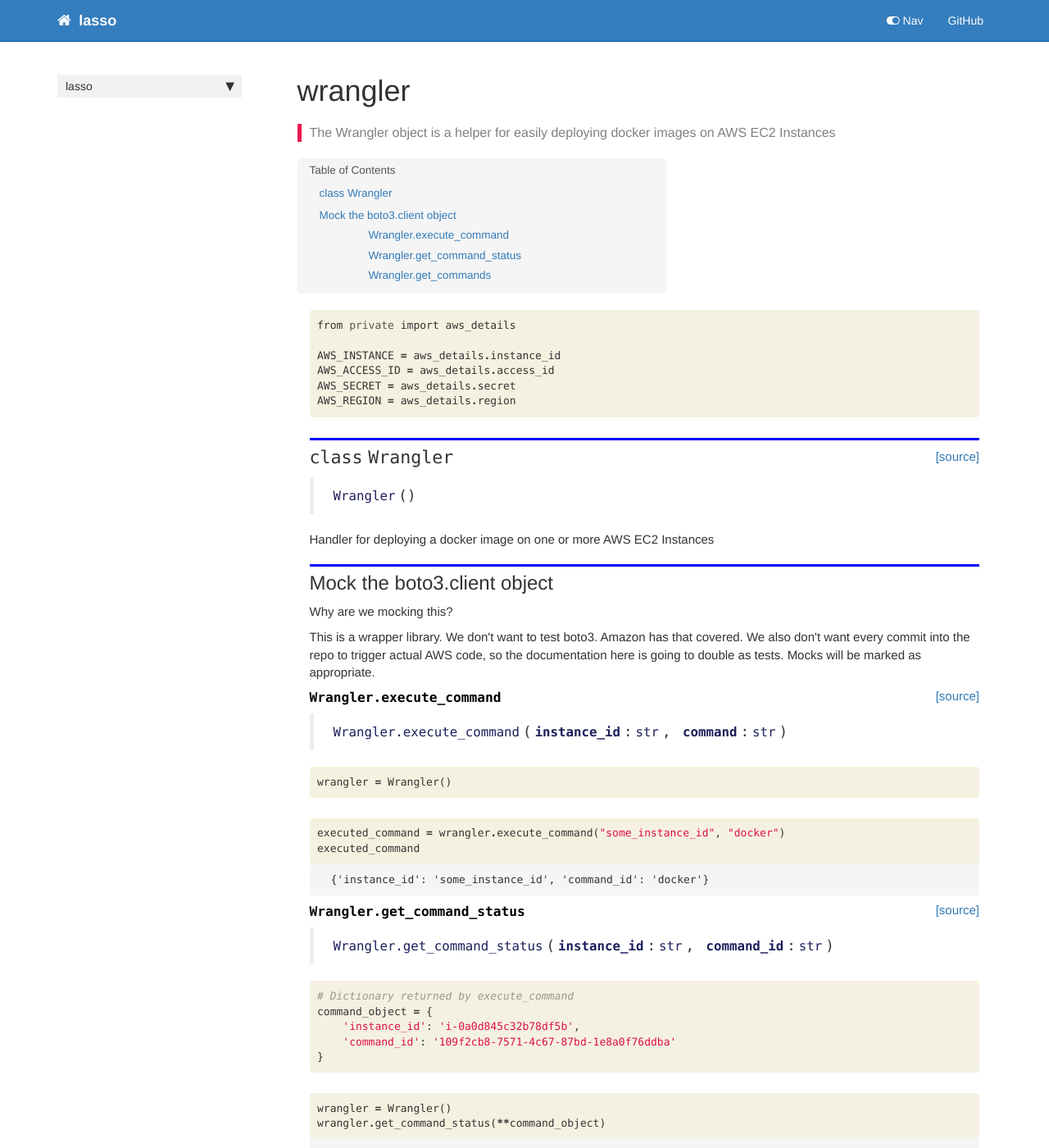
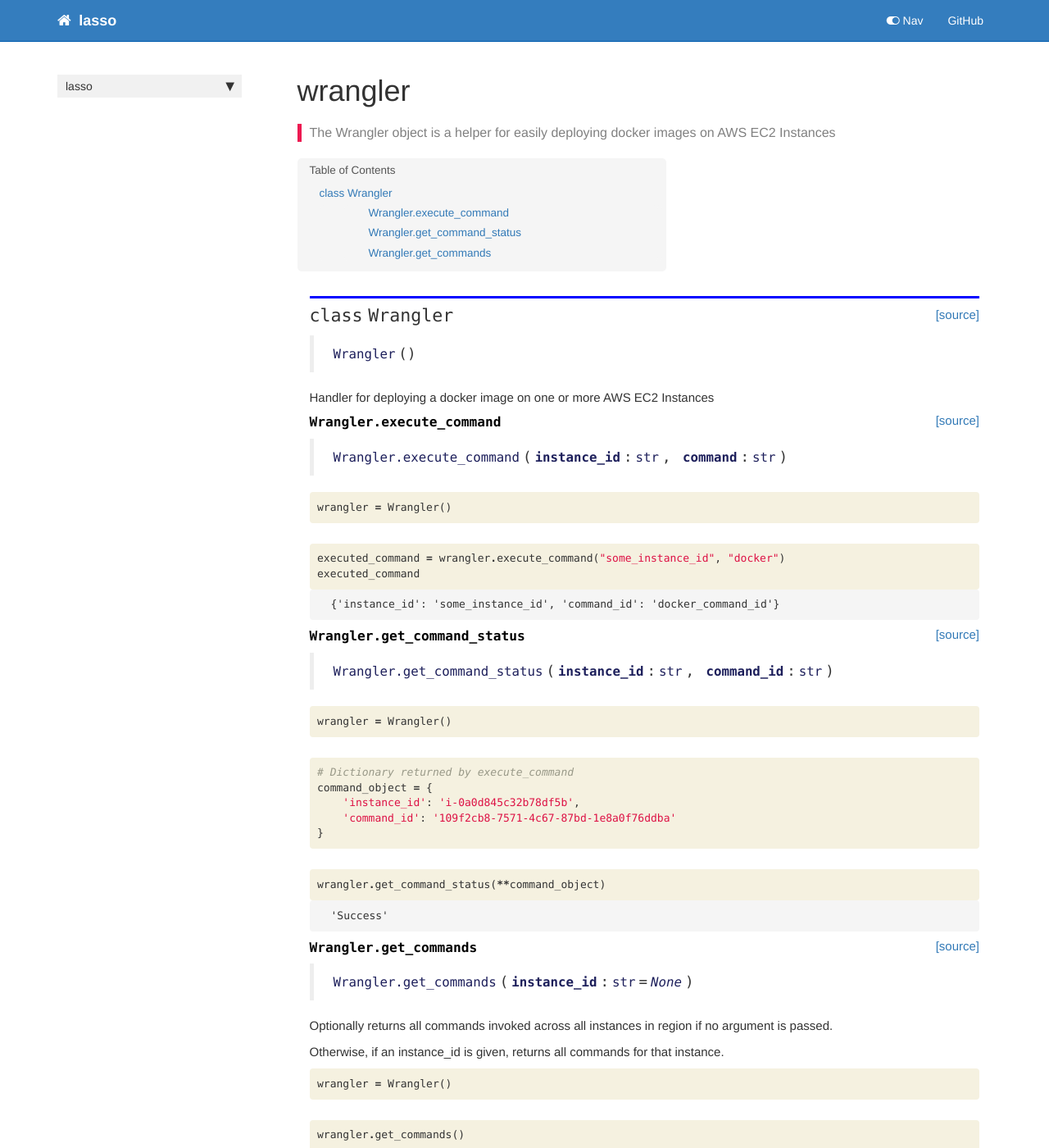
Before and after one commit to johnkabler/lasso, a Jekyll site: the page built from docs/wrangler.html, in a window 1280 px wide and 1400 px high. Shown: the whole window at 82% size. Built offline with Jekyll 4.4.1, drawn with Linux system fonts in a browser that asks for light colours; nearby versions of some CDN libraries; comment, search, counter and statistics services are not loaded; some of the changed text lies outside the part shown.

Commit message:
got wrangler tests all running

```diff
--- a/docs/wrangler.html
+++ b/docs/wrangler.html
@@ -25,24 +25,6 @@
 
 </div>
 <div class="cell border-box-sizing code_cell rendered">
-<div class="input">
-
-<div class="inner_cell">
-    <div class="input_area">
-<div class=" highlight hl-ipython3"><pre><span></span><span class="kn">from</span> <span class="nn">private</span> <span class="kn">import</span> <span class="n">aws_details</span>
-
-<span class="n">AWS_INSTANCE</span> <span class="o">=</span> <span class="n">aws_details</span><span class="o">.</span><span class="n">instance_id</span>
-<span class="n">AWS_ACCESS_ID</span> <span class="o">=</span> <span class="n">aws_details</span><span class="o">.</span><span class="n">access_id</span>
-<span class="n">AWS_SECRET</span> <span class="o">=</span> <span class="n">aws_details</span><span class="o">.</span><span class="n">secret</span>
-<span class="n">AWS_REGION</span> <span class="o">=</span> <span class="n">aws_details</span><span class="o">.</span><span class="n">region</span>
-</pre></div>
-
-    </div>
-</div>
-</div>
-
-</div>
-<div class="cell border-box-sizing code_cell rendered">
 
 </div>
 <div class="cell border-box-sizing code_cell rendered">
@@ -66,15 +48,6 @@
 </div>
 
 </div>
-<div class="cell border-box-sizing text_cell rendered"><div class="inner_cell">
-<div class="text_cell_render border-box-sizing rendered_html">
-<h2 id="Mock-the-boto3.client-object">Mock the boto3.client object<a class="anchor-link" href="#Mock-the-boto3.client-object"> </a></h2><p>Why are we mocking this?</p>
-<p>This is a wrapper library.  We don't want to test boto3.  Amazon has that covered.
-We also don't want every commit into the repo to trigger actual AWS code, so the documentation here is going to double as tests.  Mocks will be marked as appropriate.</p>
-
-</div>
-</div>
-</div>
 <div class="cell border-box-sizing code_cell rendered">
 
 <div class="output_wrapper">
@@ -84,7 +57,7 @@
 
 
 <div class="output_markdown rendered_html output_subarea ">
-<h4 id="Wrangler.execute_command" class="doc_header"><code>Wrangler.execute_command</code><a href="https://github.com/johnkabler/lasso/tree/master/lasso/wrangler.py#L15" class="source_link" style="float:right">[source]</a></h4><blockquote><p><code>Wrangler.execute_command</code>(<strong><code>instance_id</code></strong>:<code>str</code>, <strong><code>command</code></strong>:<code>str</code>)</p>
+<h4 id="Wrangler.execute_command" class="doc_header"><code>Wrangler.execute_command</code><a href="https://github.com/johnkabler/lasso/tree/master/lasso/wrangler.py#L18" class="source_link" style="float:right">[source]</a></h4><blockquote><p><code>Wrangler.execute_command</code>(<strong><code>instance_id</code></strong>:<code>str</code>, <strong><code>command</code></strong>:<code>str</code>)</p>
 </blockquote>
 
 </div>
@@ -129,7 +102,7 @@
 
 
 <div class="output_text output_subarea output_execute_result">
-<pre>{&#39;instance_id&#39;: &#39;some_instance_id&#39;, &#39;command_id&#39;: &#39;docker&#39;}</pre>
+<pre>{&#39;instance_id&#39;: &#39;some_instance_id&#39;, &#39;command_id&#39;: &#39;docker_command_id&#39;}</pre>
 </div>
 
 </div>
@@ -147,13 +120,26 @@
 
 
 <div class="output_markdown rendered_html output_subarea ">
-<h4 id="Wrangler.get_command_status" class="doc_header"><code>Wrangler.get_command_status</code><a href="https://github.com/johnkabler/lasso/tree/master/lasso/wrangler.py#L35" class="source_link" style="float:right">[source]</a></h4><blockquote><p><code>Wrangler.get_command_status</code>(<strong><code>instance_id</code></strong>:<code>str</code>, <strong><code>command_id</code></strong>:<code>str</code>)</p>
+<h4 id="Wrangler.get_command_status" class="doc_header"><code>Wrangler.get_command_status</code><a href="https://github.com/johnkabler/lasso/tree/master/lasso/wrangler.py#L38" class="source_link" style="float:right">[source]</a></h4><blockquote><p><code>Wrangler.get_command_status</code>(<strong><code>instance_id</code></strong>:<code>str</code>, <strong><code>command_id</code></strong>:<code>str</code>)</p>
 </blockquote>
 
 </div>
 
 </div>
 
+</div>
+</div>
+
+</div>
+<div class="cell border-box-sizing code_cell rendered">
+<div class="input">
+
+<div class="inner_cell">
+    <div class="input_area">
+<div class=" highlight hl-ipython3"><pre><span></span><span class="n">wrangler</span> <span class="o">=</span> <span class="n">Wrangler</span><span class="p">()</span>
+</pre></div>
+
+    </div>
 </div>
 </div>
 
@@ -180,8 +166,7 @@
 
 <div class="inner_cell">
     <div class="input_area">
-<div class=" highlight hl-ipython3"><pre><span></span><span class="n">wrangler</span> <span class="o">=</span> <span class="n">Wrangler</span><span class="p">()</span>
-<span class="n">wrangler</span><span class="o">.</span><span class="n">get_command_status</span><span class="p">(</span><span class="o">**</span><span class="n">command_object</span><span class="p">)</span>
+<div class=" highlight hl-ipython3"><pre><span></span><span class="n">wrangler</span><span class="o">.</span><span class="n">get_command_status</span><span class="p">(</span><span class="o">**</span><span class="n">command_object</span><span class="p">)</span>
 </pre></div>
 
     </div>
@@ -214,7 +199,7 @@
 
 
 <div class="output_markdown rendered_html output_subarea ">
-<h4 id="Wrangler.get_commands" class="doc_header"><code>Wrangler.get_commands</code><a href="https://github.com/johnkabler/lasso/tree/master/lasso/wrangler.py#L29" class="source_link" style="float:right">[source]</a></h4><blockquote><p><code>Wrangler.get_commands</code>(<strong><code>instance_id</code></strong>:<code>str</code>=<em><code>None</code></em>)</p>
+<h4 id="Wrangler.get_commands" class="doc_header"><code>Wrangler.get_commands</code><a href="https://github.com/johnkabler/lasso/tree/master/lasso/wrangler.py#L32" class="source_link" style="float:right">[source]</a></h4><blockquote><p><code>Wrangler.get_commands</code>(<strong><code>instance_id</code></strong>:<code>str</code>=<em><code>None</code></em>)</p>
 </blockquote>
 
 </div>
@@ -225,13 +210,33 @@
 </div>
 
 </div>
+<div class="cell border-box-sizing text_cell rendered"><div class="inner_cell">
+<div class="text_cell_render border-box-sizing rendered_html">
+<p>Optionally returns all commands invoked across all instances in region if no argument is passed.</p>
+<p>Otherwise, if an instance_id is given, returns all commands for that instance.</p>
+
+</div>
+</div>
+</div>
 <div class="cell border-box-sizing code_cell rendered">
 <div class="input">
 
 <div class="inner_cell">
     <div class="input_area">
 <div class=" highlight hl-ipython3"><pre><span></span><span class="n">wrangler</span> <span class="o">=</span> <span class="n">Wrangler</span><span class="p">()</span>
-<span class="n">wrangler</span><span class="o">.</span><span class="n">get_commands</span><span class="p">()</span>
+</pre></div>
+
+    </div>
+</div>
+</div>
+
+</div>
+<div class="cell border-box-sizing code_cell rendered">
+<div class="input">
+
+<div class="inner_cell">
+    <div class="input_area">
+<div class=" highlight hl-ipython3"><pre><span></span><span class="n">wrangler</span><span class="o">.</span><span class="n">get_commands</span><span class="p">()</span>
 </pre></div>
 
     </div>
@@ -666,7 +671,7 @@
 
 <div class="inner_cell">
     <div class="input_area">
-<div class=" highlight hl-ipython3"><pre><span></span><span class="n">wrangler</span><span class="o">.</span><span class="n">get_commands</span><span class="p">(</span><span class="n">AWS_INSTANCE</span><span class="p">)</span>
+<div class=" highlight hl-ipython3"><pre><span></span><span class="n">wrangler</span><span class="o">.</span><span class="n">get_commands</span><span class="p">(</span><span class="s1">&#39;i-0a0d845c32b78df5b&#39;</span><span class="p">)</span>
 </pre></div>
 
     </div>
```
Also changed, not shown: docs/index.html (+5 -5 lines), README.md, 2 other files.
